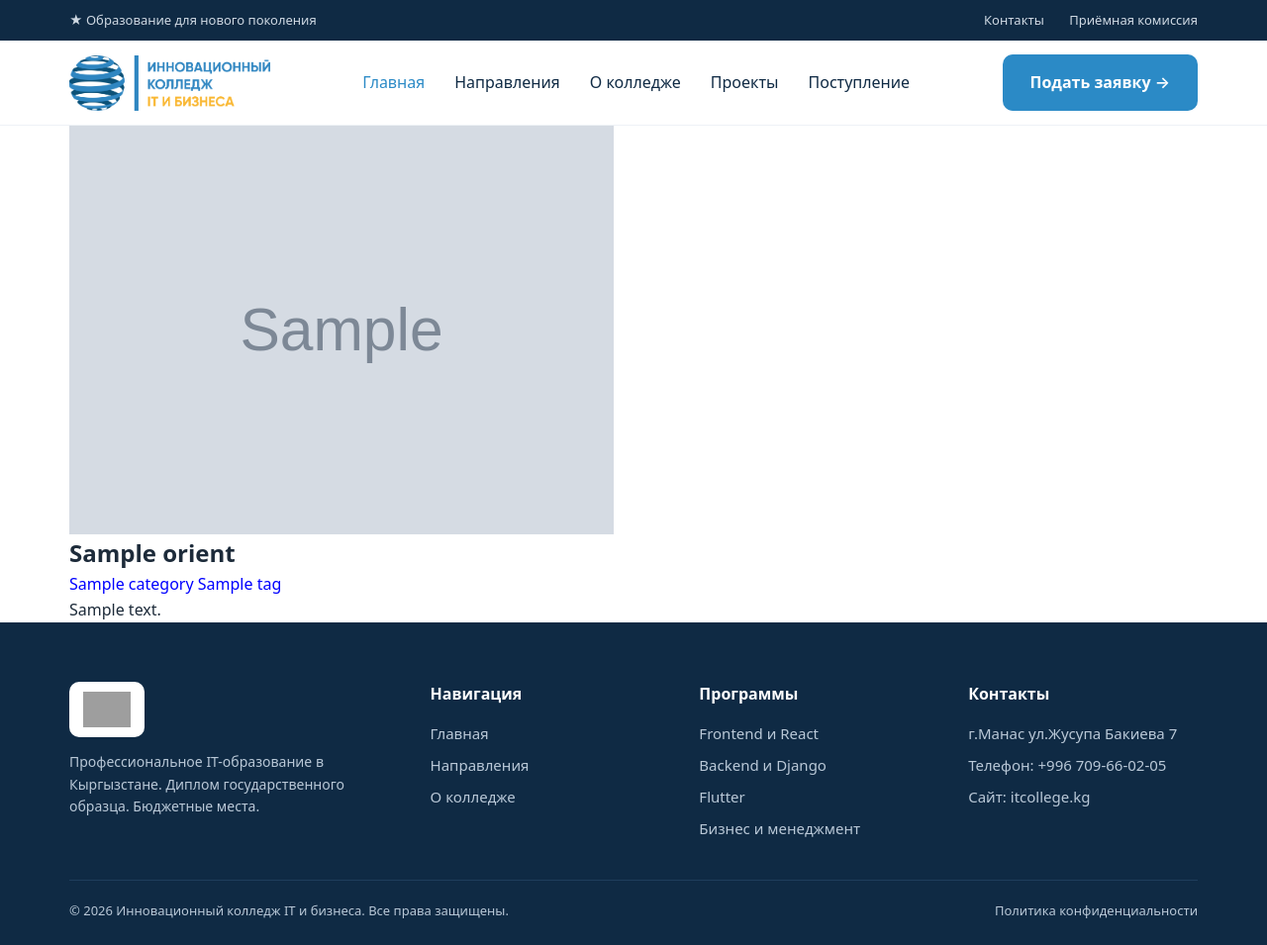
After one commit to edzen12/college_django_b11, a Django app: a page that uses templates/base.html in a window 1280 px wide. The commit adds this page. Shown: the whole page at 99% size. Run offline with Django 5.2, Linux system fonts and the light colour scheme; tables that the repository leaves empty hold one stand-in row (values such as "Sample post"); grey boxes marked "Sample" are stand-in pictures; grey boxes are pictures that could not be loaded.

Commit message:
разделил index.html на части и вывел их отдельно, а также составил отдельную страницу 'Направлении'

```diff
--- a/apps/base/views.py
+++ b/apps/base/views.py
@@ -5,7 +5,7 @@ from apps.orientation.models import Orient
 def homepage(request):
     orients = Orient.objects.select_related(
         'category'
-    ).prefetch_related('tags')
+    ).prefetch_related('tags')[:4]
     context = {
         'orients':orients,
     }
--- a/apps/orientation/urls.py
+++ b/apps/orientation/urls.py
@@ -1,3 +1,6 @@
 from django.urls import path
+from apps.orientation.views import orient_detail
 
-urlpatterns = []
+urlpatterns = [
+    path('<slug:slug>/', orient_detail, name='orient_detail')
+]
--- a/apps/orientation/views.py
+++ b/apps/orientation/views.py
@@ -1 +1,10 @@
-from django.shortcuts import render
+from django.shortcuts import render, get_object_or_404
+from apps.orientation.models import Orient
+
+
+def orient_detail(request, slug):
+    orient = get_object_or_404(Orient, slug=slug)
+    context = {
+        "orient":orient,
+    }
+    return render(request, 'orientDetail.html', context)
--- /dev/null
+++ b/templates/base.html
@@ -0,0 +1,20 @@
+<!DOCTYPE html>
+{% load static %}
+<html lang="ru">
+    <head>
+        <meta charset="UTF-8">
+        <meta name="viewport" content="width=device-width, initial-scale=1.0">
+        <title>Инновационный колледж IT и бизнеса</title>
+        <link rel="stylesheet" href="{% static 'css/main.css' %}">
+    </head>
+<body>
+
+    {% include "header.html" %}
+
+    {% block content %}
+    {% endblock content %}
+
+    {% include "footer.html" %}
+
+</body>
+</html>
--- /dev/null
+++ b/templates/footer.html
@@ -0,0 +1,43 @@
+<!-- ===== Подвал ===== -->
+<footer>
+  <div class="container">
+    <div class="footer-grid">
+      <div>
+        <div style="margin-bottom:14px;">
+          <img src="logo it.png" alt="Инновационный колледж IT и бизнеса"
+               style="height:56px; width:auto; background:#fff; padding:10px 14px; border-radius:10px;">
+        </div>
+        <p style="font-size:14px;">Профессиональное IT-образование в Кыргызстане. Диплом государственного образца. Бюджетные места.</p>
+      </div>
+      <div>
+        <h4>Навигация</h4>
+        <ul>
+          <li><a href="#home">Главная</a></li>
+          <li><a href="#directions">Направления</a></li>
+          <li><a href="#about">О колледже</a></li>
+        </ul>
+      </div>
+      <div>
+        <h4>Программы</h4>
+        <ul>
+          <li>Frontend и React</li>
+          <li>Backend и Django</li>
+          <li>Flutter</li>
+          <li>Бизнес и менеджмент</li>
+        </ul>
+      </div>
+      <div>
+        <h4>Контакты</h4>
+        <ul>
+          <li>г.Манас ул.Жусупа Бакиева 7 </li>
+          <li>Телефон: +996 709-66-02-05</li>
+          <li>Сайт: <a href="https://www.itcollege.kg/">itcollege.kg</a></li>
+        </ul>
+      </div>
+    </div>
+    <div class="footer-bottom">
+      <span>© 2026 Инновационный колледж IT и бизнеса. Все права защищены.</span>
+      <span>Политика конфиденциальности</span>
+    </div>
+  </div>
+</footer>
--- /dev/null
+++ b/templates/header.html
@@ -0,0 +1,30 @@
+{% load static %}
+<!-- ===== Верхняя полоса ===== -->
+<div class="topbar">
+  <div class="container">
+    <span>★ Образование для нового поколения</span>
+    <div>
+      <a href="#">Контакты</a>
+      <a href="#">Приёмная комиссия</a>
+    </div>
+  </div>
+</div>
+
+<!-- ===== Шапка ===== -->
+<header>
+  <div class="container">
+    <a href="#home" class="logo">
+      <img src="{% static 'images/logo.png' %}" alt="Инновационный колледж IT и бизнеса">
+    </a>
+    <nav>
+      <ul>
+        <li><a href="#home" class="active">Главная</a></li>
+        <li><a href="#directions">Направления</a></li>
+        <li><a href="#about">О колледже</a></li>
+        <li><a href="#projects">Проекты</a></li>
+        <li><a href="#steps">Поступление</a></li>
+      </ul>
+    </nav>
+    <a href="#cta" class="btn btn-primary">Подать заявку →</a>
+  </div>
+</header>
--- /dev/null
+++ b/templates/orientDetail.html
@@ -0,0 +1,14 @@
+{% extends "base.html" %}
+{% block content %}
+
+<div class="container">
+    <img src="{{orient.img.url}}"  width="550px">
+    <h2>{{orient.title}}</h2>
+    <a href="#" style="color: blue;">{{orient.category.title}}</a>
+    {% for tag in orient.tags.all %}
+    <a href="#" style="color: blue;">{{tag.title}}</a>
+    {% endfor %}
+    <p>{{orient.desc}}</p>
+</div>
+
+{% endblock content %}
```
Also changed, not shown: templates/index.html (+6 -87 lines).
